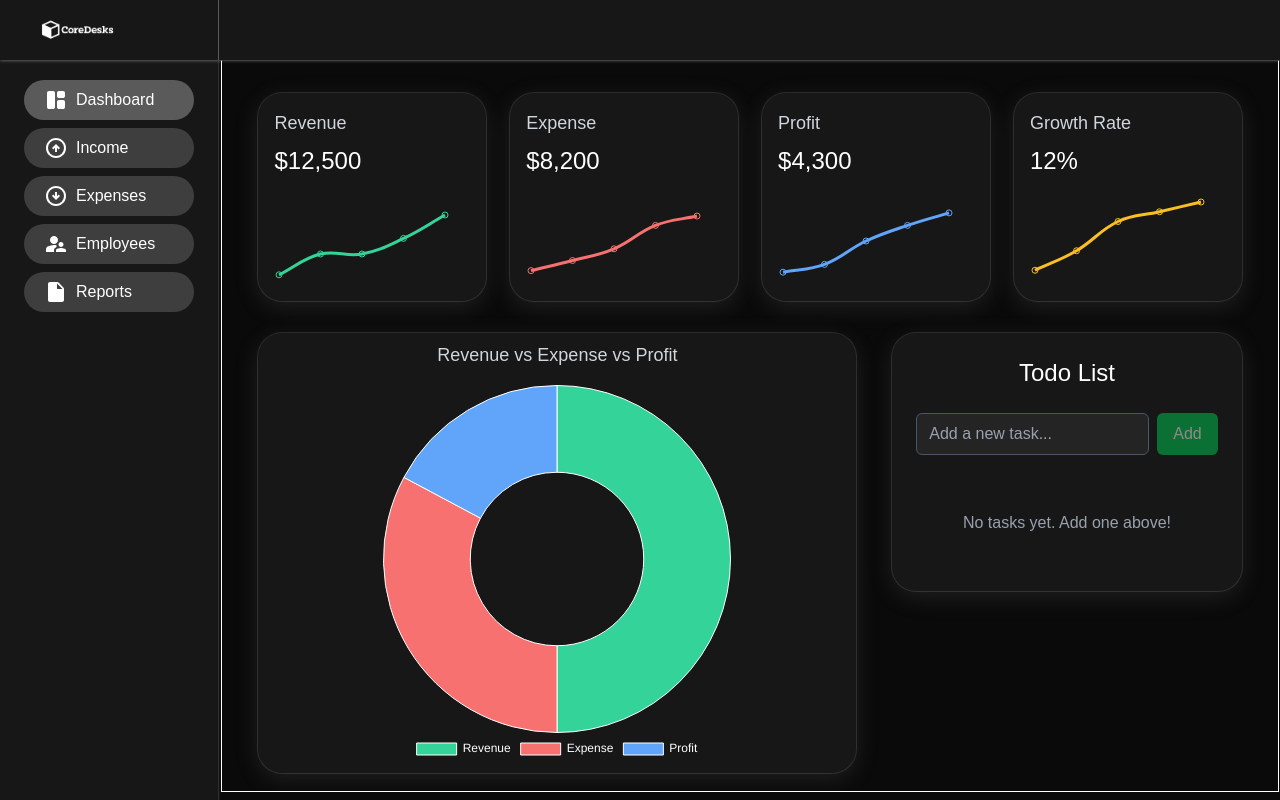
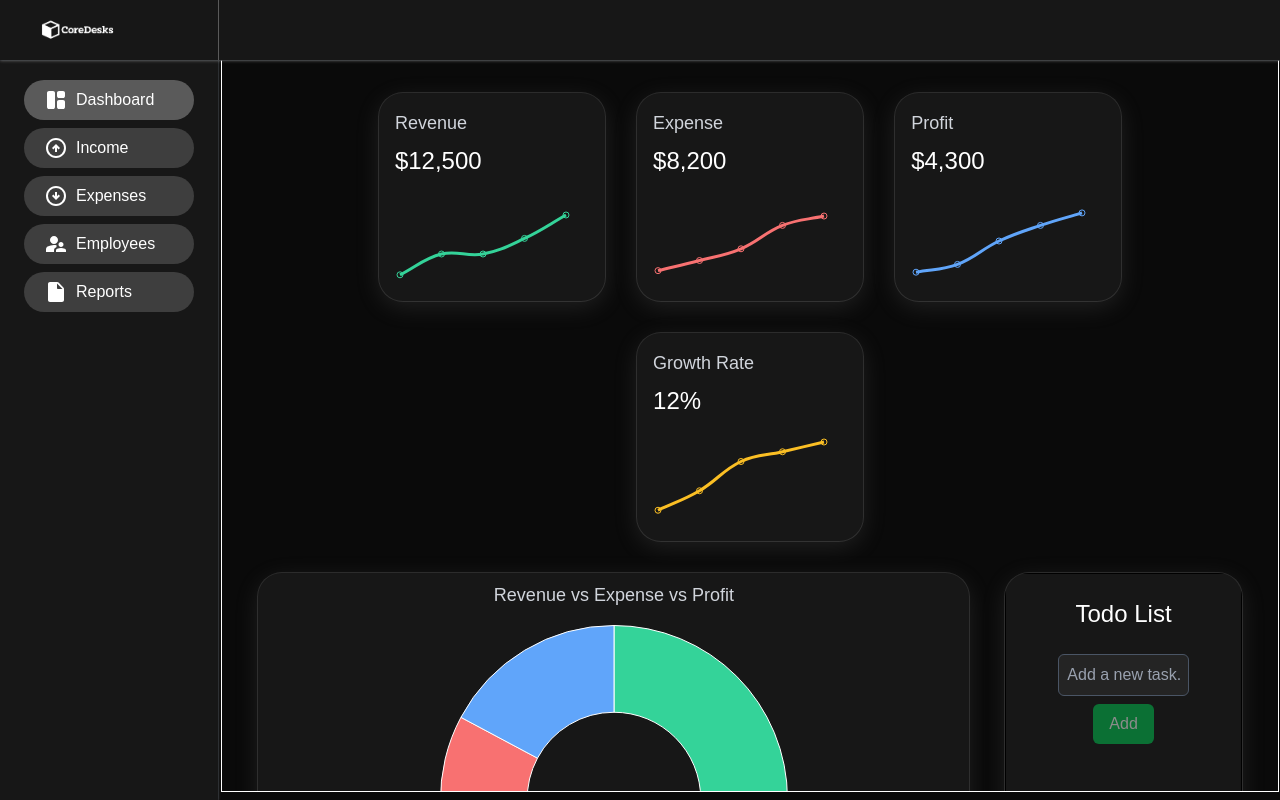
Before and after one commit to MehtaAum/coredesks, a React (Vite) app: page / in a window 1280 px wide. Built offline with nearby package versions, Linux system fonts and the light colour scheme.

Commit message:
Dashboard responsive & sidebar res..

```diff
--- a/src/components/pages/Home.jsx
+++ b/src/components/pages/Home.jsx
@@ -1,12 +1,20 @@
-
+import { createContext } from "react"
+import { useState } from "react";
 import Navbar from "../reuse/Navbar"
 import Panel from "./Panel"
 
+export const toggleValue = createContext()
+
 const Home = () => {
+
+  const [isOpen, setIsOpen] = useState(false);
+
   return (
     <div className="bg-[#0a0a0a] w-full h-[100vh]">
-      <Navbar></Navbar>
-      <Panel></Panel>
+      <toggleValue.Provider value={{isOpen , setIsOpen}}>
+        <Navbar></Navbar>
+        <Panel></Panel>
+      </toggleValue.Provider>
 
     </div>
   )
--- a/src/components/pages/Panel.jsx
+++ b/src/components/pages/Panel.jsx
@@ -4,8 +4,12 @@ import Income from "./Income";
 import Expenses from "./Expenses";
 import Employees from "./Employees";
 import Report from "./Report";
+import { useContext } from "react";
+import { toggleValue } from "./Home";
 
 const Panel = () => {
+
+  const {isOpen} = useContext(toggleValue)
 
   const location = useLocation()  //give current url path
 
@@ -65,7 +69,7 @@ const Panel = () => {
 
   return (
     <div>
-      <div className="panel text-white w-[17%] h-[100vh] hidden lg:flex flex-col fixed left-0  bg-[#171717] p-6 pt-20 gap-2">
+      <div className={`panel text-white w-[59%] sm:w-[35%] md:w-[29%] lg:w-[17%] h-[100vh] flex flex-col fixed left-0  bg-[#171717] p-6 pt-20 gap-2 duration-[0.3s] transform ${isOpen ? "translate-x-0" : "-translate-x-full"} z-20 lg:translate-x-0`}>
 
         {items.map((item, index) => (
           <Link to={item.path} key={index} className={`p-2 px-5 rounded-3xl cursor-pointer hover:scale-[1.01] duration-[0.2s] flex items-center gap-2
--- a/src/components/reuse/DashboardPanel.jsx
+++ b/src/components/reuse/DashboardPanel.jsx
@@ -59,9 +59,11 @@ const DashboardPanel = () => {
   return (
 <div className="p-6 flex flex-col">
 
-          <div className="dash-1 flex justify-center gap-6 mb-8">
+  <div className="dash-1 flex flex-wrap justify-center gap-8 mb-8">
     {stats.map((stat, index) => (
-              <div key={index} className="data-panel w-[25%] min-w-[220px] h-[26vh] bg-[#171717] rounded-3xl flex flex-col justify-between p-4">
+      <div
+        key={index}
+        className=" data-panel bg-[#171717] rounded-3xl p-4 flex flex-col justify-between w-full sm:w-[47%] xl:w-[23%] min-w-[200px] h-[26vh]">
         <div>
           <h2 className="text-gray-300 text-lg">{stat.label}</h2>
           <p className="text-white text-2xl font-bold mt-2">{stat.value}</p>
@@ -91,20 +93,21 @@ const DashboardPanel = () => {
     ))}
   </div>
 
-          <div className="two-dash flex gap-9">
-                    <div className="dash-2 w-[74.40%] py-[30px] flex justify-center items-center flex-col h-[55vh] data-panel bg-[#171717] rounded-3xl p-6">
+  <div className="two-dash flex flex-col xl:flex-row gap-9">
+
+    <div className="dash-2 data-panel bg-[#171717] rounded-3xl p-6 py-[30px] flex justify-center items-center flex-col
+                    w-full xl:w-[75%] h-[55vh]">
       <h2 className="text-gray-300 text-lg text-center mb-4">Revenue vs Expense vs Profit</h2>
       <Doughnut data={doughnutData} options={doughnutOptions} />
     </div>
 
+    <div className="dash-3 w-full xl:w-[25%]">
+      <TodoList />
+    </div>
 
-                    <div className="dash-3">
-                          <TodoList></TodoList>
   </div>
 </div>
 
-
-    </div>
   );
 };
 
--- a/src/components/reuse/Navbar.jsx
+++ b/src/components/reuse/Navbar.jsx
@@ -1,13 +1,19 @@
+import { useContext } from "react";
+import { toggleValue } from "../pages/Home"
 
 const Navbar = () => {
 
-  let handleHam = () => {
-    //building stage
+  const {isOpen,setIsOpen} = useContext(toggleValue)
+
+  let handleHam = (e) => {
+    setIsOpen(!isOpen)
+     console.log();
+
   }
 
   return (
     <div>
-      <div className="navbar w-full h-[60px] fixed bg-[#171717] flex justify-between items-center px-[3%] z-30">
+      <div className="navbar w-full h-[60px] fixed bg-[#171717] flex justify-between items-center px-[3%] z-50">
 
         <div className="flex h-full  items-center gap-5  lg:gap-0">
 
--- a/src/components/reuse/TodoList.jsx
+++ b/src/components/reuse/TodoList.jsx
@@ -60,19 +60,19 @@ export default function TodoList() {
   }
 
   return (
-    <div className="data-panel to-do w-full max-w-md mx-auto max-h-[55vh] bg-[#171717] rounded-3xl shadow-lg overflow-y-scroll">
-      <div className="p-6">
+    <div className="data-panel to-do w-full mx-auto xl:max-h-[55vh] bg-[#171717] rounded-3xl shadow-lg xl:overflow-y-scroll ">
+      <div className="p-6 border flex flex-col">
         <h2 className="text-center text-white text-2xl font-bold mb-6">Todo List</h2>
 
         {/* Add new task */}
-        <div className="flex gap-2 mb-6">
+        <div className="flex gap-2 mb-6 flex-wrap justify-center items-center">
           <input
             type="text"
             placeholder="Add a new task..."
             value={newTask}
             onChange={(e) => setNewTask(e.target.value)}
             onKeyPress={handleKeyPress}
-            className="flex-1 px-3 py-2 bg-[#242424] border border-gray-600 rounded-md text-white placeholder-gray-400 focus:outline-none focus:ring-2 focus:ring-green-500 focus:border-transparent"
+            className="w-[70%] p-2 bg-[#242424] border border-gray-600 rounded-md text-white placeholder-gray-400 focus:outline-none focus:ring-2 focus:ring-green-500 focus:border-transparent"
           />
           <button
             onClick={addTask}
@@ -84,14 +84,14 @@ export default function TodoList() {
         </div>
 
         {/* Todo list */}
-        <div className="space-y-2">
+        <div className="space-y-2 ">
           {todos.length === 0 ? (
             <p className="text-center text-gray-400 py-8">No tasks yet. Add one above!</p>
           ) : (
             todos.map((todo) => (
               <div
                 key={todo.id}
-                className={`flex items-center gap-3 p-3 border rounded-lg ${
+                className={`to-do-inside flex items-center gap-3 p-3 border overflow-x-scroll rounded-lg ${
                   todo.completed ? "bg-gray-800 opacity-75 border-gray-600" : "bg-gray-800 border-gray-600"
                 }`}
               >
@@ -111,7 +111,7 @@ export default function TodoList() {
                       value={editingText}
                       onChange={(e) => setEditingText(e.target.value)}
                       onKeyPress={handleEditKeyPress}
-                      className="w-full px-2 py-1 text-sm bg-gray-700 border border-gray-500 rounded text-white focus:outline-none focus:ring-1 focus:ring-green-500"
+                      className="w-full px-2 py-1 text-sm bg-gray-700 border border-gray-500  rounded text-white focus:outline-none focus:ring-1 focus:ring-green-500"
                       autoFocus
                     />
                   ) : (
@@ -122,7 +122,7 @@ export default function TodoList() {
                 </div>
 
                 {/* Action buttons */}
-                <div className="flex gap-1">
+                <div className="flex gap-1 ">
                   {editingId === todo.id ? (
                     <>
                       <button
--- a/src/index.css
+++ b/src/index.css
@@ -77,4 +77,33 @@ box-shadow: rgba(241, 240, 240, 0.308) 0px 1px 3px 0px, rgba(27, 31, 35, 0.699)
                      var(--sb-track-color);
   }
 }
+
+.to-do-inside {
+  --sb-track-color: #000000;
+  --sb-thumb-color: #585858;
+  --sb-size: 4px;              /* you can change size if you want thinner */
+}
+
+/* Webkit browsers */
+.to-do-inside::-webkit-scrollbar {
+  height: var(--sb-size);       /* height instead of width (horizontal) */
+}
+
+.to-do-inside::-webkit-scrollbar-track {
+  background: var(--sb-track-color);
+  border-radius: 7px;
+}
+
+.to-do-inside::-webkit-scrollbar-thumb {
+  background: var(--sb-thumb-color);
+  border-radius: 7px;
+}
+
+/* Fallback for Firefox */
+@supports not selector(::-webkit-scrollbar) {
+  .to-do-inside {
+    scrollbar-color: var(--sb-thumb-color) var(--sb-track-color);
+    scrollbar-width: thin;
+  }
+}
 /* scrollbar */
```
Lines whose indentation alone changed are shown as unchanged.
